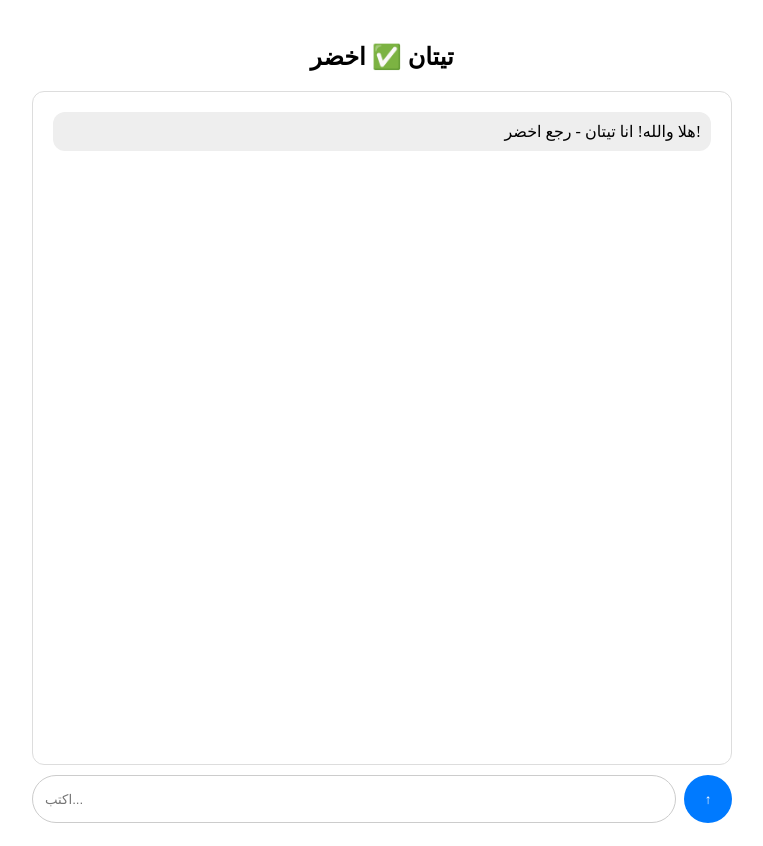
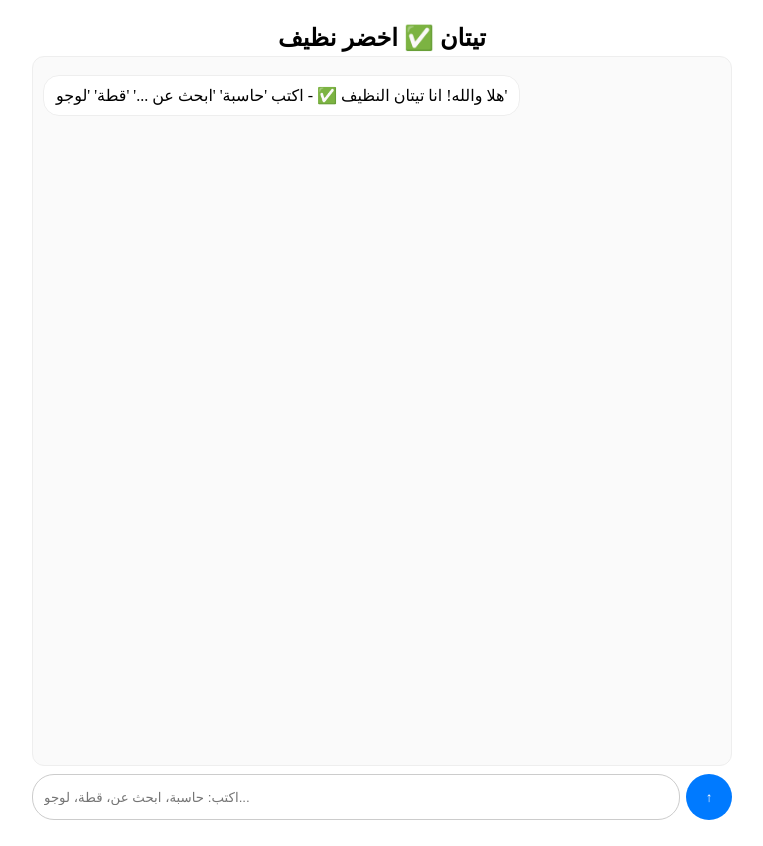
Before and after one commit to Alialdrage/titan-10, a Next.js app: page / in a window 1280 px wide. Shown: the whole page, without its empty margins (258-1021 px from the left). Built offline with nearby package versions, Linux system fonts and the light colour scheme.

Commit message:
Update page.tsx

```diff
--- a/app/page.tsx
+++ b/app/page.tsx
@@ -1,12 +1,92 @@
 "use client";
-import { useState, useRef, useEffect } from "react";
+import { useState, useEffect, useRef } from "react";
+
+function Calculator() {
+  const [d, setD] = useState("0"); const [h, setH] = useState("");
+  const press = (v: string) => {
+    if (v === "C") { setD("0"); setH(""); return; }
+    if (v === "⌫") { setD(d.slice(0, -1) || "0"); return; }
+    if (v === "=") { try { const r = eval(d.replace(/×/g, "*").replace(/÷/g, "/")); setH(d + " ="); setD(String(r).slice(0, 10)); } catch { setD("خطأ"); } return; }
+    setD(d === "0" && v !== "." ? v : d + v);
+  };
+  const rows = [["C", "⌫", "%", "÷"], ["7", "8", "9", "×"], ["4", "5", "6", "-"], ["1", "2", "3", "+"], ["0", ".", "="]];
+  return (
+    <div style={{ background: "#111", borderRadius: 16, padding: 12, maxWidth: 280, margin: "8px auto" }}>
+      <div style={{ background: "#222", borderRadius: 10, padding: 10, textAlign: "right" }}><div style={{ color: "#888", fontSize: 11 }}>{h}</div><div style={{ color: "#fff", fontSize: 24 }}>{d}</div></div>
+      {rows.map((r, i) => (<div key={i} style={{ display: "flex", gap: 6, marginTop: 6 }}>{r.map(b => (<button key={b} onClick={() => press(b)} style={{ flex: b === "0" ? 2 : 1, height: 44, borderRadius: 10, border: "none", background: b === "=" ? "#007aff" : "#333", color: "#fff" }}>{b}</button>))}</div>))}
+    </div>
+  );
+}
+
 export default function Page() {
-  const [messages, setMessages] = useState<any[]>([{role:"assistant", content:"هلا والله! انا تيتان - رجع اخضر!"}]);
-  const [input, setInput] = useState(""); const endRef = useRef<any>(null);
-  useEffect(()=>{endRef.current?.scrollIntoView({behavior:"smooth"});},[messages]);
+  const [messages, setMessages] = useState<any[]>([{ role: "assistant", content: "هلا والله! انا تيتان النظيف ✅ - اكتب 'حاسبة' 'ابحث عن ...' 'قطة' 'لوجو'" }]);
+  const [input, setInput] = useState(""); const [loading, setLoading] = useState(false);
+  const endRef = useRef<any>(null);
+  useEffect(() => { endRef.current?.scrollIntoView({ behavior: "smooth" }); }, [messages]);
+
   const send = async () => {
-    if(!input.trim()) return; const t=input; setInput(""); setMessages(m=>[...m,{role:"user",content:t}]);
-    try{const r=await fetch("/api/chat",{method:"POST",headers:{"Content-Type":"application/json"},body:JSON.stringify({messages:[...messages,{role:"user",content:t}]})});const d=await r.json(); setMessages(m=>[...m,{role:"assistant",content:d.reply}]);}catch{setMessages(m=>[...m,{role:"assistant",content:"هلا والله!"}]);}
+    if (!input.trim()) return;
+    const t = input; setInput(""); setMessages(m => [...m, { role: "user", content: t }]);
+    const low = t.toLowerCase();
+
+    if (low.includes("حاسبة") || low.includes("calculator")) {
+      setMessages(m => [...m, { role: "assistant", content: "تفضل حاسبة:", showCalc: true }]); return;
+    }
+    if (low.includes("قط") || low.includes("cat")) {
+      const img = `https://cataas.com/cat/cute?width=400&time=${Date.now()}`;
+      setMessages(m => [...m, { role: "assistant", content: "تفضل قطتك 😻:", image: img }]); return;
+    }
+    if (low.includes("لوجو") || low.includes("logo") || low.includes("تصميم") || low.includes("بوستر")) {
+      const p = encodeURIComponent(t + " professional logo");
+      const img = `https://image.pollinations.ai/prompt/${p}?width=800&height=800&seed=${Date.now()}&nologo=true`;
+      setMessages(m => [...m, { role: "assistant", content: `🎨 تصميم: ${t}`, image: img }]); return;
+    }
+    if (low.includes("ابحث") || low.includes("اخبار") || low.includes("بحث عن")) {
+      setLoading(true);
+      try {
+        const res = await fetch("/api/search", { method: "POST", headers: { "Content-Type": "application/json" }, body: JSON.stringify({ query: t }) });
+        const data = await res.json();
+        setMessages(m => [...m, { role: "assistant", content: `🔍 نتائج البحث عن "${t}":`, searchResults: data.results }]);
+      } catch {
+        setMessages(m => [...m, { role: "assistant", content: `🔍 بحث: https://www.google.com/search?q=${encodeURIComponent(t)}` }]);
+      }
+      setLoading(false); return;
+    }
+
+    setLoading(true);
+    try {
+      const res = await fetch("/api/chat", { method: "POST", headers: { "Content-Type": "application/json" }, body: JSON.stringify({ messages: [...messages, { role: "user", content: t }] }) });
+      const data = await res.json();
+      setMessages(m => [...m, { role: "assistant", content: data.reply }]);
+    } catch { setMessages(m => [...m, { role: "assistant", content: "هلا والله!" }]); }
+    setLoading(false);
   };
-  return (<main style={{maxWidth:700,margin:"0 auto",padding:15,height:"100vh",display:"flex",flexDirection:"column"}}><h2 style={{textAlign:"center"}}>تيتان ✅ اخضر</h2><div style={{flex:1,border:"1px solid #ddd",overflowY:"auto",padding:12,borderRadius:12}}>{messages.map((m:any,i:number)=><div key={i} style={{margin:8,padding:10,borderRadius:12,background:m.role==="user"?"#007aff":"#eee",textAlign:"right"}}>{m.content}</div>)}<div ref={endRef}/></div><div style={{display:"flex",gap:8,marginTop:10}}><input value={input} onChange={e=>setInput(e.target.value)} onKeyDown={e=>e.key==="Enter"&&send()} placeholder="اكتب..." style={{flex:1,padding:12,borderRadius:25,border:"1px solid #ccc"}}/><button onClick={send} style={{width:48,height:48,borderRadius:"50%",border:"none",background:"#007aff",color:"#fff"}}>↑</button></div></main>);
+
+  return (
+    <main style={{ maxWidth: 700, margin: "0 auto", padding: 12, height: "100vh", display: "flex", flexDirection: "column", background: "#fff" }}>
+      <h2 style={{ textAlign: "center", margin: 4 }}>تيتان ✅ اخضر نظيف</h2>
+      <div style={{ flex: 1, border: "1px solid #eee", overflowY: "auto", padding: 10, borderRadius: 12, background: "#fafafa" }}>
+        {messages.map((m: any, i: number) => (
+          <div key={i} style={{ margin: "8px 0", display: "flex", justifyContent: m.role === "user" ? "flex-end" : "flex-start" }}>
+            <div style={{ maxWidth: "80%", padding: "10px 12px", borderRadius: 16, background: m.role === "user" ? "#007aff" : "#fff", color: m.role === "user" ? "#fff" : "#000", border: "1px solid #eee", textAlign: "right", whiteSpace: "pre-wrap" }}>
+              {m.content}
+              {m.image && <img src={m.image} style={{ width: "100%", borderRadius: 10, marginTop: 6 }} alt="" />}
+              {m.showCalc && <Calculator />}
+              {m.searchResults && m.searchResults.map((r: any, j: number) => (
+                <a key={j} href={r.url} target="_blank" style={{ display: "block", margin: "6px 0", padding: 8, background: "#f0f7ff", borderRadius: 8, textDecoration: "none", color: "#000", fontSize: 12, border: "1px solid #cde" }}>
+                  <b>{r.title}</b><br />{r.snippet.slice(0, 90)}...<br /><span style={{ color: "blue", fontSize: 10 }}>{r.source}</span>
+                </a>
+              ))}
+            </div>
+          </div>
+        ))}
+        {loading && <div style={{ fontSize: 12, color: "#999" }}>يكتب...</div>}
+        <div ref={endRef} />
+      </div>
+      <div style={{ display: "flex", gap: 6, marginTop: 8 }}>
+        <input value={input} onChange={e => setInput(e.target.value)} onKeyDown={e => e.key === "Enter" && send()} placeholder="اكتب: حاسبة، ابحث عن، قطة، لوجو..." style={{ flex: 1, padding: 11, borderRadius: 22, border: "1px solid #ccc" }} />
+        <button onClick={send} style={{ width: 46, height: 46, borderRadius: "50%", border: "none", background: "#007aff", color: "#fff" }}>↑</button>
+      </div>
+    </main>
+  );
 }
```
